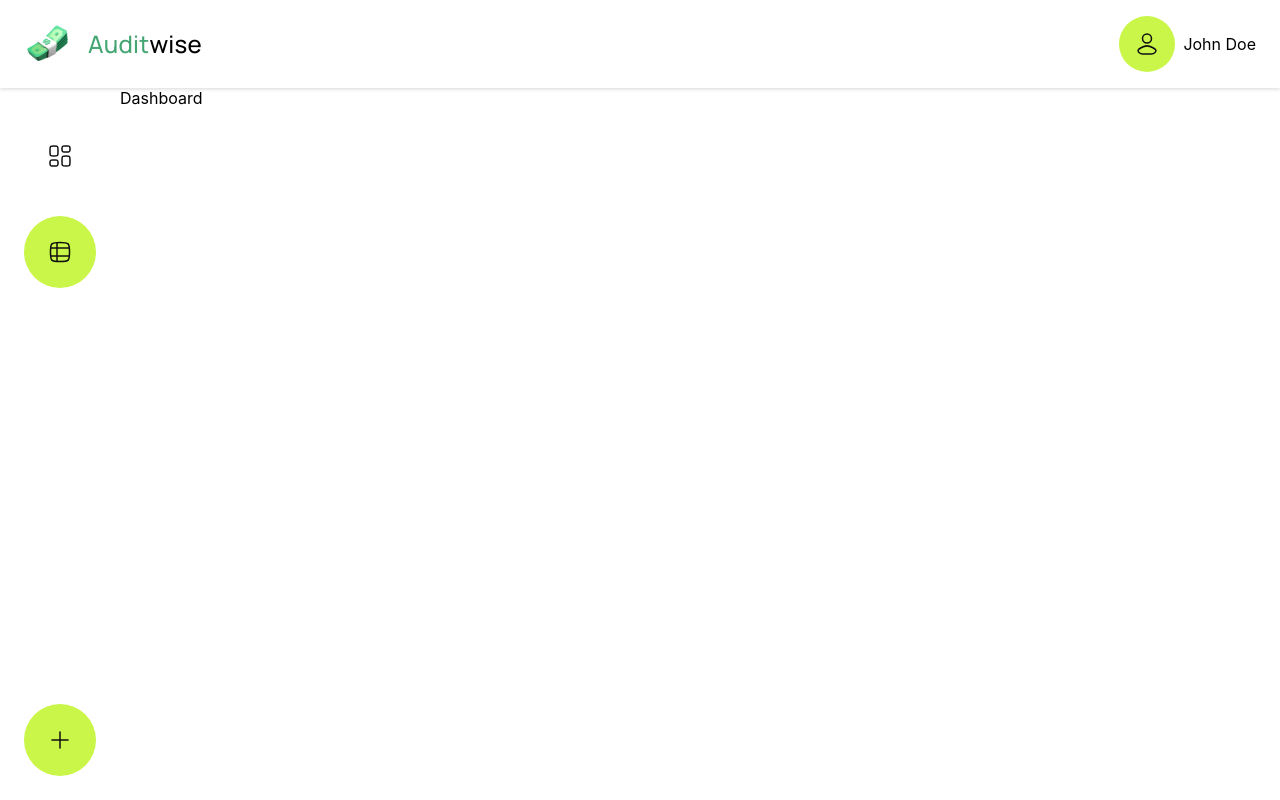
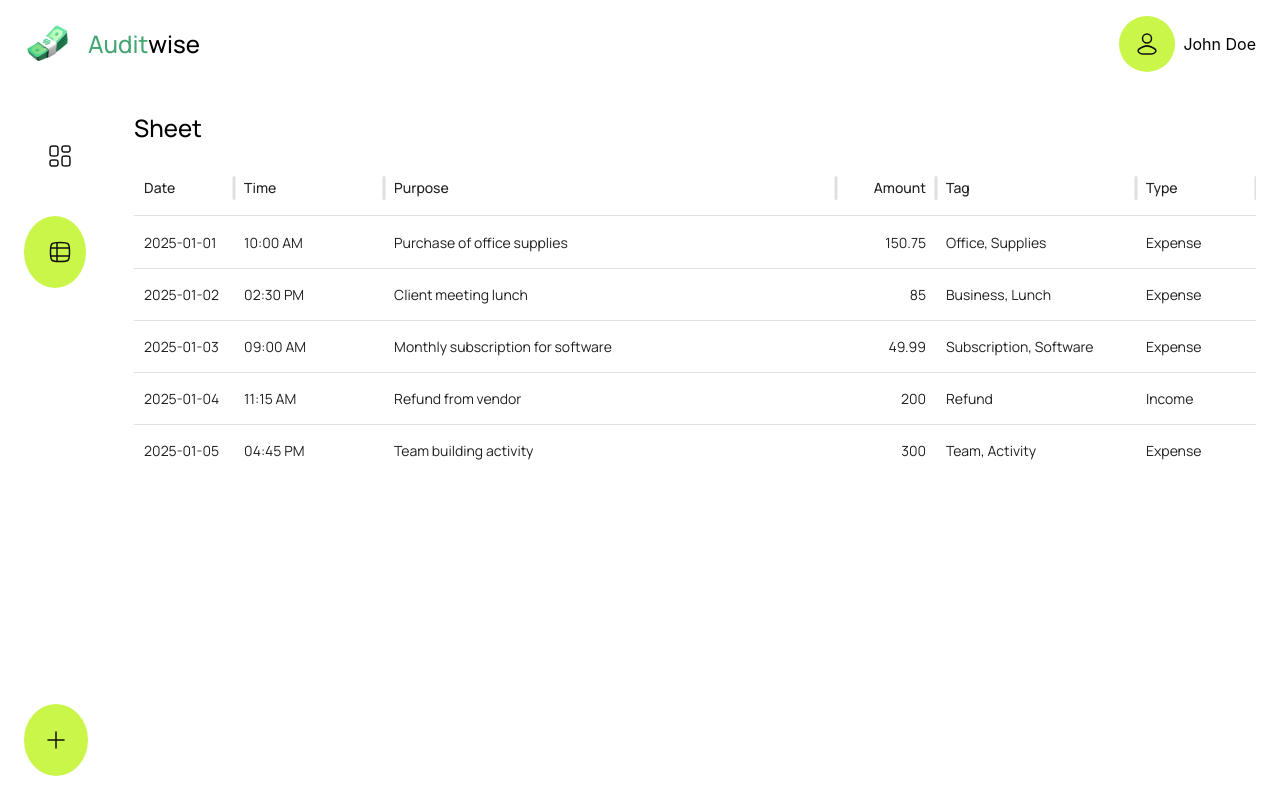
Before and after one commit to tushar-cero/AuditWise, a React (Create React App) app in the folder client/: page /sheet in a window 1280 px wide. Shown: the top 800 px of the page. Built offline with nearby package versions, Linux system fonts and the light colour scheme.

Commit message:
custom table created

```diff
--- a/client/package.json
+++ b/client/package.json
@@ -6,6 +6,7 @@
     "@emotion/react": "^11.14.0",
     "@emotion/styled": "^11.14.0",
     "@mui/material": "^6.3.1",
+    "@mui/x-data-grid": "^7.23.5",
     "@testing-library/jest-dom": "^5.17.0",
     "@testing-library/react": "^13.4.0",
     "@testing-library/user-event": "^13.5.0",
--- /dev/null
+++ b/client/src/components/CustomTable/StyledDataGrid.tsx
@@ -0,0 +1,56 @@
+import { styled } from '@mui/material';
+import { DataGrid } from '@mui/x-data-grid';
+
+export const StyledDataGrid = styled(DataGrid)(({ theme }) => {
+  return {
+    border: 0,
+    borderColor: 'none',
+    height: 'auto',
+    width: '100%',
+    fontWeight: '400',
+    '& .MuiDataGrid-cell': {
+      textOverflow: 'ellipsis',
+      overflow: 'hidden',
+      whiteSpace: 'nowrap'
+      //   borderBottom: `1px solid ${theme.custom.grey50}`
+    },
+    '& .MuiDataGrid-cell:hover': {
+      color: 'none'
+    },
+    '& .MuiDataGrid-cell:focus-within': {
+      outline: 'none !important'
+    },
+    '& .MuiDataGrid-columnHeader:focus-within': {
+      outline: 'none !important'
+    },
+    '& .MuiDataGrid-columnHeader': {
+      //   color: theme.custom.textBlack,
+      fontWeight: 600,
+
+      '&[data-field="__check__"]': {
+        '.MuiDataGrid-columnSeparator': {
+          display: 'none'
+        }
+      }
+    },
+    '& .MuiDataGrid-columnHeader--sorted': {
+      opacity: 1
+    },
+    '& .MuiDataGrid-columnHeaders': {
+      borderBottom: 'none'
+    },
+    '& .MuiDataGrid-actionsCell': {
+      '&:hover': {
+        // background: theme.custom.blueGrey50,
+        borderRadius: '4px'
+      }
+    },
+    '& .MuiDataGrid-columnHeadersInner': {
+      //   backgroundColor: theme.custom.grey50,
+      borderRadius: '6px'
+    },
+    '& .MuiDataGrid-row:hover': {
+      backgroundColor: 'transparent'
+    }
+  };
+});
--- /dev/null
+++ b/client/src/components/CustomTable/index.tsx
@@ -0,0 +1,48 @@
+import React, { useMemo } from 'react';
+import { StyledDataGrid } from './StyledDataGrid';
+// import { CellRenderers } from '../CellRenderers';
+
+interface ModelGridPropInterface {
+  rowData: any[];
+  columns: any;
+  pageSize?: number;
+  showCheckbox?: boolean;
+}
+
+export const CustomTable = ({ columns, rowData, pageSize = 100, showCheckbox = false }: ModelGridPropInterface) => {
+  const modifiedColumns = useMemo(() => {
+    // if (columns && columns.length > 0) {
+    //   return columns.map((column) => {
+    //     const modifiedColumn = { ...column };
+
+    //     if (column.renderCell) {
+    //       modifiedColumn.renderCell = CellRenderers[`${column.renderCell}`];
+    //       return modifiedColumn;
+    //     }
+    //     return column;
+    //   });
+    // }
+    // return [];
+    return columns;
+  }, [columns]);
+
+  return (
+    <StyledDataGrid
+      rows={rowData}
+      columns={modifiedColumns}
+      initialState={{
+        pagination: {
+          paginationModel: {
+            pageSize
+          }
+        }
+      }}
+      checkboxSelection={showCheckbox}
+      disableRowSelectionOnClick
+      disableColumnFilter
+      disableColumnMenu
+      hideFooter
+      autoHeight
+    />
+  );
+};
--- a/client/src/components/Header/index.tsx
+++ b/client/src/components/Header/index.tsx
@@ -10,7 +10,7 @@ export const Header = () => {
   const userName = 'John Doe';
 
   return (
-    <CustomGrid fullWidth padding="16px 24px" boxShadow="rgba(0, 0, 0, 0.16) 0px 1px 4px">
+    <CustomGrid fullWidth padding="16px 24px">
       <Grid2 display="flex" alignItems="center" gap="16px">
         <Box
           sx={{
@@ -30,7 +30,7 @@ export const Header = () => {
       </Grid2>
       <CustomGrid gap="8px">
         <Avatar sx={{ padding: '8px', backgroundColor: theme.custom.primary500 }}>
-          {IconLibrary({ name: 'UserIcon', size: '16px', color: theme.custom.text900 })}
+          {IconLibrary({ name: 'UserIcon', size: '16', color: theme.custom.text900 })}
         </Avatar>
         {userName}
       </CustomGrid>
--- /dev/null
+++ b/client/src/components/PageHeader/index.tsx
@@ -0,0 +1,26 @@
+import { Grid2, SxProps, Typography } from '@mui/material';
+import React, { ReactNode } from 'react';
+
+interface IPageHeader {
+  pageTitle: string;
+  customWidget?: ReactNode;
+  sx?: SxProps;
+}
+
+export const PageHeader = ({ pageTitle, customWidget, sx }: IPageHeader) => {
+  return (
+    <Grid2
+      sx={{
+        display: 'flex',
+        justifyContent: customWidget ? 'space-between' : 'flex-start',
+        alignItems: 'center',
+        width: '100%',
+        height: 'min-content',
+        ...sx
+      }}
+    >
+      <Typography variant="h1">{pageTitle}</Typography>
+      {customWidget}
+    </Grid2>
+  );
+};
--- a/client/src/components/Sidebar/index.tsx
+++ b/client/src/components/Sidebar/index.tsx
@@ -19,7 +19,14 @@ const routes = [
 export const Sidebar = () => {
   const theme = useTheme();
   return (
-    <Grid2 display="flex" flexDirection="column" height="100%" justifyContent="space-between" padding="24px">
+    <Grid2
+      display="flex"
+      flexDirection="column"
+      height="100%"
+      justifyContent="space-between"
+      padding="24px"
+      width="116px"
+    >
       <List sx={{ display: 'flex', flexDirection: 'column', gap: '24px' }}>
         {routes.map((listItem) => (
           <ListItemButton
--- a/client/src/pages/Layout/index.tsx
+++ b/client/src/pages/Layout/index.tsx
@@ -1,6 +1,6 @@
 import React from 'react';
 import { Outlet } from 'react-router-dom';
-import { Grid2 } from '@mui/material';
+import { Box, Grid2 } from '@mui/material';
 
 import { Header } from 'components/Header';
 import { Sidebar } from 'components/Sidebar';
@@ -8,15 +8,19 @@ import { Sidebar } from 'components/Sidebar';
 export const Layout = () => {
   return (
     <>
-      <Header/>
-      <Grid2 sx={{
-        display: 'flex',
-        width: '100%',
-        height: 'calc(100vh - 88px)'
-      }}>
-        <Sidebar/>
-        <Outlet/>
+      <Header />
+      <Grid2
+        sx={{
+          display: 'flex',
+          width: '100%',
+          height: 'calc(100vh - 88px)'
+        }}
+      >
+        <Sidebar />
+        <Box width="100%">
+          <Outlet />
+        </Box>
       </Grid2>
     </>
-  )
+  );
 };
--- /dev/null
+++ b/client/src/pages/Sheet/index.tsx
@@ -0,0 +1,62 @@
+import React from 'react';
+import { Grid2 } from '@mui/material';
+import { PageHeader } from 'components/PageHeader';
+import { CustomTable } from 'components/CustomTable';
+import columnsJson from './metaData.json';
+
+const cols = [
+  {
+    id: 1,
+    date: '2025-01-01',
+    time: '10:00 AM',
+    purpose: 'Purchase of office supplies',
+    amount: 150.75,
+    tags: 'Office, Supplies',
+    type: 'Expense'
+  },
+  {
+    id: 2,
+    date: '2025-01-02',
+    time: '02:30 PM',
+    purpose: 'Client meeting lunch',
+    amount: 85.0,
+    tags: 'Business, Lunch',
+    type: 'Expense'
+  },
+  {
+    id: 3,
+    date: '2025-01-03',
+    time: '09:00 AM',
+    purpose: 'Monthly subscription for software',
+    amount: 49.99,
+    tags: 'Subscription, Software',
+    type: 'Expense'
+  },
+  {
+    id: 4,
+    date: '2025-01-04',
+    time: '11:15 AM',
+    purpose: 'Refund from vendor',
+    amount: 200.0,
+    tags: 'Refund',
+    type: 'Income'
+  },
+  {
+    id: 5,
+    date: '2025-01-05',
+    time: '04:45 PM',
+    purpose: 'Team building activity',
+    amount: 300.0,
+    tags: 'Team, Activity',
+    type: 'Expense'
+  }
+];
+
+export const Sheet = () => {
+  return (
+    <Grid2 padding="24px">
+      <PageHeader pageTitle="Sheet" sx={{ marginBottom: '16px' }} />
+      <CustomTable rowData={cols} columns={columnsJson.columns} />
+    </Grid2>
+  );
+};
--- /dev/null
+++ b/client/src/pages/Sheet/metaData.json
@@ -0,0 +1,36 @@
+{
+    "columns": [
+        {
+          "field": "date",
+          "headerName": "Date",
+          "width": 100
+        },
+        {
+          "field": "time",
+          "headerName": "Time",
+          "width": 150
+        },
+        {
+          "field": "purpose",
+          "headerName": "Purpose",
+          "width": 450,
+          "flex": 1
+        },
+        {
+          "field": "amount",
+          "headerName": "Amount",
+          "type": "number",
+          "width": 100
+        },
+        {
+          "field": "tags",
+          "headerName": "Tag",
+          "width": 200
+        },
+        {
+          "field": "type",
+          "headerName": "Type",
+          "width": 120
+        }
+    ]
+}
--- a/client/src/style/theme.ts
+++ b/client/src/style/theme.ts
@@ -28,6 +28,15 @@ const getTheme = (mode: PaletteMode, module: string) => ({
   palette: {
     mode
   },
+  typography: {
+    fontFamily: 'Manrope, Inter',
+    h1: {
+      fontSize: '24px',
+      fontWeight: 500,
+      lineHeight: '32px',
+      fontFamily: 'Manrope'
+    }
+  },
   custom: {
     text800: '#81807C',
     text900: '#101010',
```
Also changed, not shown: client/src/utils/routes.tsx (+15 -14 lines).
